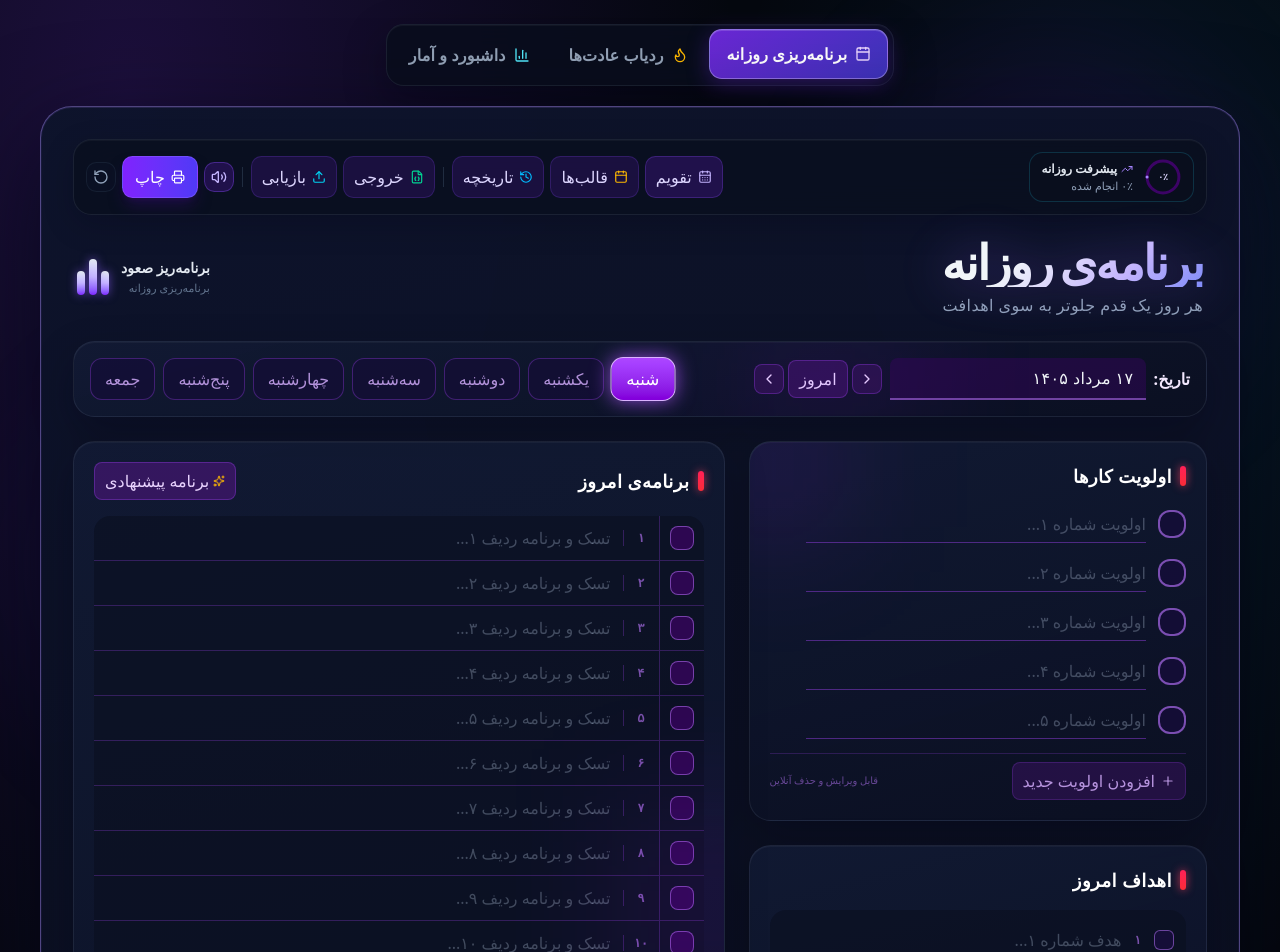
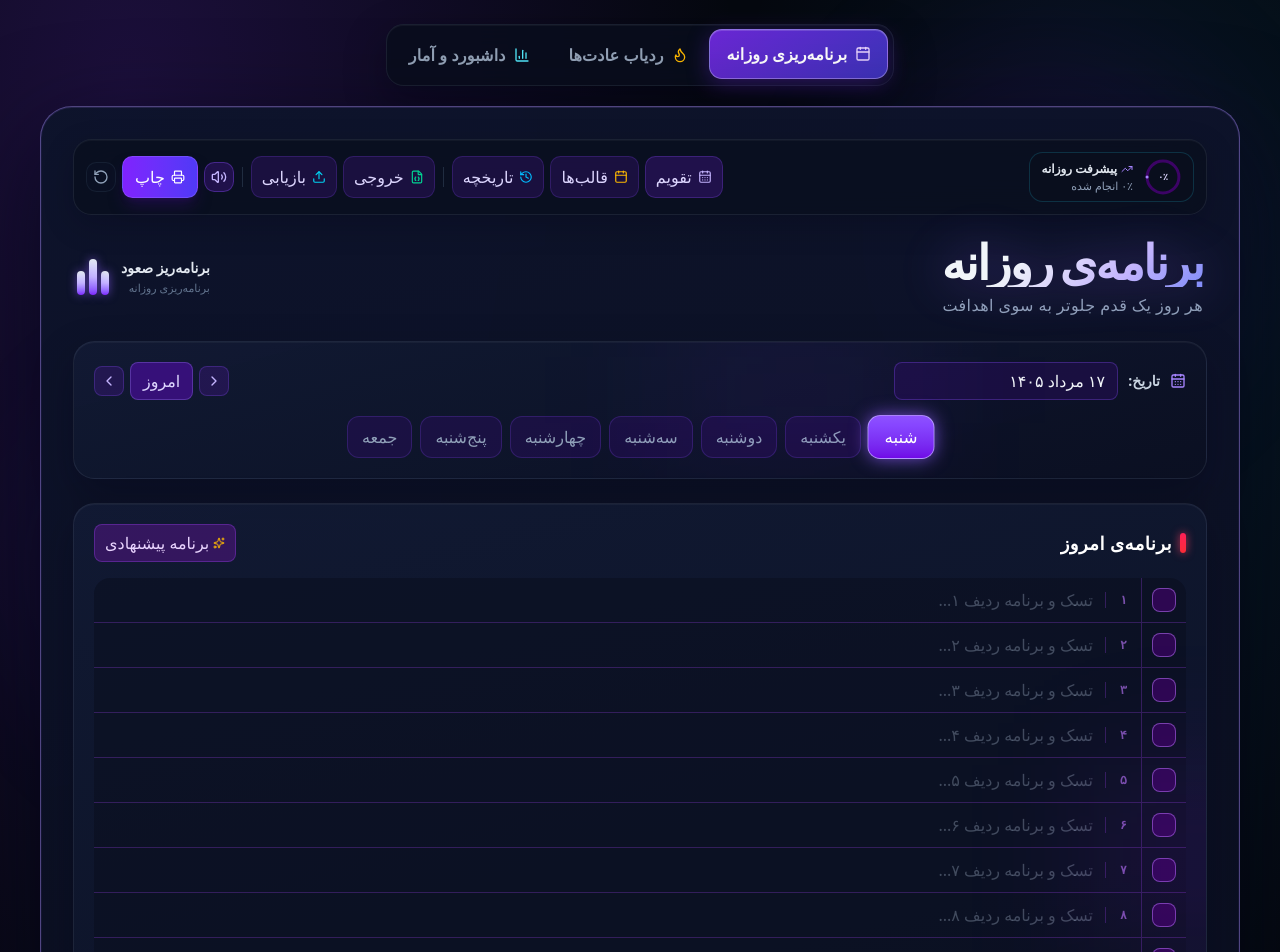
Before and after one commit to alieftekhari5040-del/planner, a React (Vite) app: page / in a window 1280 px wide. Shown: the top 952 px of the page. Built offline with nearby package versions, Linux system fonts and the light colour scheme.

Commit message:
fix: جابه‌جایی واقعی روزهای هفته، حذف RoutinesCard، چیدمان جدید (برنامه بالا، اهداف پایین)
Co-authored-by: arena-agent <297053741+arena-agent@users.noreply.github.com>

```diff
--- a/src/App.tsx
+++ b/src/App.tsx
@@ -13,7 +13,8 @@ import {
   getDateKey,
   parseDateKey,
   getJalaliDateForOffset,
-  addDaysToJalali
+  addDaysToJalali,
+  PERSIAN_WEEKDAYS
 } from './utils/jalali';
 
 import {
@@ -32,7 +33,7 @@ import { Header } from './components/Header';
 import { DateSection } from './components/DateSection';
 import { PrioritiesCard } from './components/PrioritiesCard';
 import { GoalsCard } from './components/GoalsCard';
-import { RoutinesCard } from './components/RoutinesCard';
+
 import { ScheduleCard } from './components/ScheduleCard';
 import { LessonsCard } from './components/LessonsCard';
 import { Footer } from './components/Footer';
@@ -150,7 +151,20 @@ export const App: React.FC = () => {
   // Handlers
   const handleSelectDayOfWeek = (day: string) => {
     playTickSound(soundEnabled);
-    setPlannerData((prev) => ({ ...prev, selectedDayOfWeek: day }));
+    // پیدا کردن نزدیک‌ترین روز هفته (در ۷ روز آینده و گذشته)
+    const targetIdx = PERSIAN_WEEKDAYS.indexOf(day);
+    const currentIdx = PERSIAN_WEEKDAYS.indexOf(currentDayName);
+    if (targetIdx === -1) return;
+    // offset: کمترین فاصله بین روز فعلی تا روز هدف در همان هفته
+    let delta = targetIdx - currentIdx;
+    // نگه داشتن توی بازه -3 تا +3 (نزدیک‌ترین روز)
+    if (delta > 3) delta -= 7;
+    if (delta < -3) delta += 7;
+    const target = addDaysToJalali(currentJy, currentJm, currentJd, delta);
+    setCurrentJy(target.jy);
+    setCurrentJm(target.jm);
+    setCurrentJd(target.jd);
+    setCurrentDayName(target.dayName);
   };
 
   const handleChangeDateText = (text: string) => {
@@ -215,15 +229,7 @@ export const App: React.FC = () => {
     }));
   };
 
-  const handleRoutineToggle = (id: string) => {
-    playTickSound(soundEnabled);
-    setPlannerData((prev) => ({
-      ...prev,
-      routines: prev.routines.map((item) =>
-        item.id === id ? { ...item, completed: !item.completed } : item
-      ),
-    }));
-  };
+
 
   const handleScheduleToggle = (id: string) => {
     playTickSound(soundEnabled);
@@ -373,41 +379,26 @@ export const App: React.FC = () => {
               onGoToToday={handleGoToToday}
             />
 
-            {/* Main Grid: Split into Left Column & Right Column matching the image */}
-            <div className="grid grid-cols-1 lg:grid-cols-12 gap-5 md:gap-6 items-stretch">
-              {/* Left Column in RTL (Stacked 3 Cards): Priorities, Goals, Habits */}
-              <div className="lg:col-span-5 flex flex-col gap-5 md:gap-6 justify-between">
-                {/* Card 1: اولویت کارها */}
-                <PrioritiesCard
-                  priorities={plannerData.priorities}
-                  onChange={(priorities) => setPlannerData((prev) => ({ ...prev, priorities }))}
-                  onItemToggle={handlePriorityToggle}
-                />
+            {/* ردیف بالا: برنامه روز (تمام عرض) */}
+            <ScheduleCard
+              schedule={plannerData.schedule}
+              onChange={(schedule) => setPlannerData((prev) => ({ ...prev, schedule }))}
+              onItemToggle={handleScheduleToggle}
+              onApplyPresetTasks={handleApplyPresetSchedule}
+            />
 
-                {/* Card 2: اهداف امروز */}
-                <GoalsCard
-                  goals={plannerData.goals}
-                  onChange={(goals) => setPlannerData((prev) => ({ ...prev, goals }))}
-                  onGoalToggle={handleGoalToggle}
-                />
-
-                {/* Card 3: اولویت امروز (عادت‌های اصلی: مطالعه، رشد فردی، بدنسازی) */}
-                <RoutinesCard
-                  routines={plannerData.routines}
-                  onChange={(routines) => setPlannerData((prev) => ({ ...prev, routines }))}
-                  onItemToggle={handleRoutineToggle}
-                />
-              </div>
-
-              {/* Right Column in RTL (Clean 14-row checklist table without hardcoded hours): برنامه‌ی امروز */}
-              <div className="lg:col-span-7 flex flex-col">
-                <ScheduleCard
-                  schedule={plannerData.schedule}
-                  onChange={(schedule) => setPlannerData((prev) => ({ ...prev, schedule }))}
-                  onItemToggle={handleScheduleToggle}
-                  onApplyPresetTasks={handleApplyPresetSchedule}
-                />
-              </div>
+            {/* ردیف پایین: اولویت‌ها و اهداف کنار هم */}
+            <div className="grid grid-cols-1 lg:grid-cols-2 gap-5 md:gap-6">
+              <PrioritiesCard
+                priorities={plannerData.priorities}
+                onChange={(priorities) => setPlannerData((prev) => ({ ...prev, priorities }))}
+                onItemToggle={handlePriorityToggle}
+              />
+              <GoalsCard
+                goals={plannerData.goals}
+                onChange={(goals) => setPlannerData((prev) => ({ ...prev, goals }))}
+                onGoalToggle={handleGoalToggle}
+              />
             </div>
 
             {/* Bottom Full-Width Card: درس‌هایی که امروز گرفتم */}
--- a/src/components/DateSection.tsx
+++ b/src/components/DateSection.tsx
@@ -1,6 +1,6 @@
 import React from 'react';
 import { PERSIAN_WEEKDAYS } from '../utils/jalali';
-import { ChevronRight, ChevronLeft } from 'lucide-react';
+import { ChevronRight, ChevronLeft, CalendarDays } from 'lucide-react';
 
 interface DateSectionProps {
   selectedDayOfWeek: string;
@@ -22,36 +22,35 @@ export const DateSection: React.FC<DateSectionProps> = ({
   onGoToToday,
 }) => {
   return (
-    <div className="surface-card w-full mb-6 p-3.5 md:p-4 relative overflow-hidden">
-      {/* Subtle background glow effect */}
-      <div className="absolute top-0 right-1/4 w-48 h-20 bg-purple-600/15 blur-3xl pointer-events-none" />
+    <div className="surface-card w-full p-4 md:p-5 relative overflow-hidden">
+      <div className="absolute top-0 right-1/4 w-64 h-24 bg-violet-600/10 blur-3xl pointer-events-none" />
 
-      <div className="flex flex-col lg:flex-row items-center justify-between gap-4">
-        {/* Left (in RTL): Date input & quick day switcher */}
-        <div className="w-full lg:w-auto flex flex-wrap items-center gap-2 justify-between lg:justify-start">
-          <div className="flex items-center gap-2">
-            <label htmlFor="planner-date" className="text-sm md:text-base font-bold text-purple-100 whitespace-nowrap">
+      <div className="flex flex-col gap-4">
+        {/* ردیف بالا: تاریخ + دکمه‌های جابه‌جایی */}
+        <div className="flex flex-wrap items-center justify-between gap-3">
+          {/* تاریخ */}
+          <div className="flex items-center gap-2.5">
+            <CalendarDays className="w-4 h-4 text-violet-400 shrink-0" />
+            <label htmlFor="planner-date" className="text-sm font-bold text-slate-300 whitespace-nowrap">
               تاریخ:
             </label>
-            <div className="relative flex-1 sm:w-64">
             <input
               id="planner-date"
               type="text"
               value={dateText}
               onChange={(e) => onChangeDateText(e.target.value)}
               placeholder="مثلاً: ۱۷ مرداد ۱۴۰۵"
-                className="w-full px-3 py-1.5 text-sm md:text-base text-purple-100 bg-purple-950/40 hover:bg-purple-950/60 focus:bg-purple-900/50 border-b-2 border-purple-400/50 focus:border-purple-300 focus:outline-none transition rounded-t-lg text-right font-medium tracking-wide placeholder-purple-400/40"
+              className="w-44 sm:w-56 px-3 py-1 text-sm text-violet-100 bg-violet-950/40 hover:bg-violet-950/60 focus:bg-violet-900/50 border border-violet-500/30 focus:border-violet-400 focus:outline-none transition rounded-lg text-right font-medium placeholder-slate-600"
             />
           </div>
-          </div>
 
-          {/* Quick Date Shift Buttons (no-print) */}
-          <div className="no-print flex items-center gap-1">
+          {/* دکمه‌های قبل/بعد/امروز */}
+          <div className="no-print flex items-center gap-1.5">
             <button
               type="button"
               onClick={onPreviousDay}
-              aria-label="رفتن به روز قبل"
-              className="p-1.5 rounded-lg bg-purple-900/30 hover:bg-purple-800/60 border border-purple-500/30 text-purple-200 hover:text-white transition text-xs cursor-pointer"
+              aria-label="روز قبل"
+              className="p-1.5 rounded-lg bg-violet-900/30 hover:bg-violet-800/55 border border-violet-500/25 hover:border-violet-400/50 text-violet-300 hover:text-white transition cursor-pointer"
               title="روز قبل"
             >
               <ChevronRight className="w-4 h-4" />
@@ -59,16 +58,16 @@ export const DateSection: React.FC<DateSectionProps> = ({
             <button
               type="button"
               onClick={onGoToToday}
-              aria-label="رفتن به امروز"
-              className="px-2.5 py-1 rounded-lg bg-purple-900/40 hover:bg-purple-700/60 border border-purple-500/30 text-purple-200 hover:text-white font-medium text-xs transition cursor-pointer"
+              aria-label="امروز"
+              className="px-3 py-1 rounded-lg bg-violet-700/40 hover:bg-violet-600/60 border border-violet-400/30 text-violet-200 hover:text-white font-semibold text-xs transition cursor-pointer"
             >
               امروز
             </button>
             <button
               type="button"
               onClick={onNextDay}
-              aria-label="رفتن به روز بعد"
-              className="p-1.5 rounded-lg bg-purple-900/30 hover:bg-purple-800/60 border border-purple-500/30 text-purple-200 hover:text-white transition text-xs cursor-pointer"
+              aria-label="روز بعد"
+              className="p-1.5 rounded-lg bg-violet-900/30 hover:bg-violet-800/55 border border-violet-500/25 hover:border-violet-400/50 text-violet-300 hover:text-white transition cursor-pointer"
               title="روز بعد"
             >
               <ChevronLeft className="w-4 h-4" />
@@ -76,8 +75,8 @@ export const DateSection: React.FC<DateSectionProps> = ({
           </div>
         </div>
 
-        {/* Right (in RTL): Weekday pills matching the image layout */}
-        <div className="w-full lg:w-auto flex flex-wrap items-center justify-center lg:justify-end gap-1.5 sm:gap-2">
+        {/* ردیف پایین: دکمه‌های روزهای هفته */}
+        <div className="flex items-center justify-center gap-2 flex-wrap">
           {PERSIAN_WEEKDAYS.map((day) => {
             const isSelected = selectedDayOfWeek === day;
             return (
@@ -85,11 +84,12 @@ export const DateSection: React.FC<DateSectionProps> = ({
                 type="button"
                 key={day}
                 onClick={() => onSelectDayOfWeek(day)}
-                className={`px-3 py-1.5 md:px-3.5 md:py-1.5 rounded-xl text-xs md:text-sm font-semibold transition-all duration-200 cursor-pointer ${
+                className={`px-3.5 py-1.5 rounded-xl text-xs sm:text-sm font-bold transition-all duration-200 cursor-pointer min-w-[4rem] text-center ${
                   isSelected
-                    ? 'bg-gradient-to-b from-purple-500 to-purple-700 text-white shadow-[0_0_18px_rgba(168,85,247,0.8)] border border-purple-300 scale-105'
-                    : 'bg-[#150e38]/70 hover:bg-purple-950/80 text-purple-300/80 hover:text-purple-100 border border-purple-500/30 hover:border-purple-400/60'
+                    ? 'bg-gradient-to-b from-violet-500 to-violet-700 text-white shadow-[0_0_16px_rgba(139,92,246,0.75)] border border-violet-300/70 scale-105'
+                    : 'bg-violet-950/40 hover:bg-violet-900/70 text-slate-400 hover:text-violet-100 border border-violet-500/20 hover:border-violet-400/50'
                 }`}
+                title={`رفتن به ${day}`}
               >
                 {day}
               </button>
```
Lines whose indentation alone changed are shown as unchanged.
